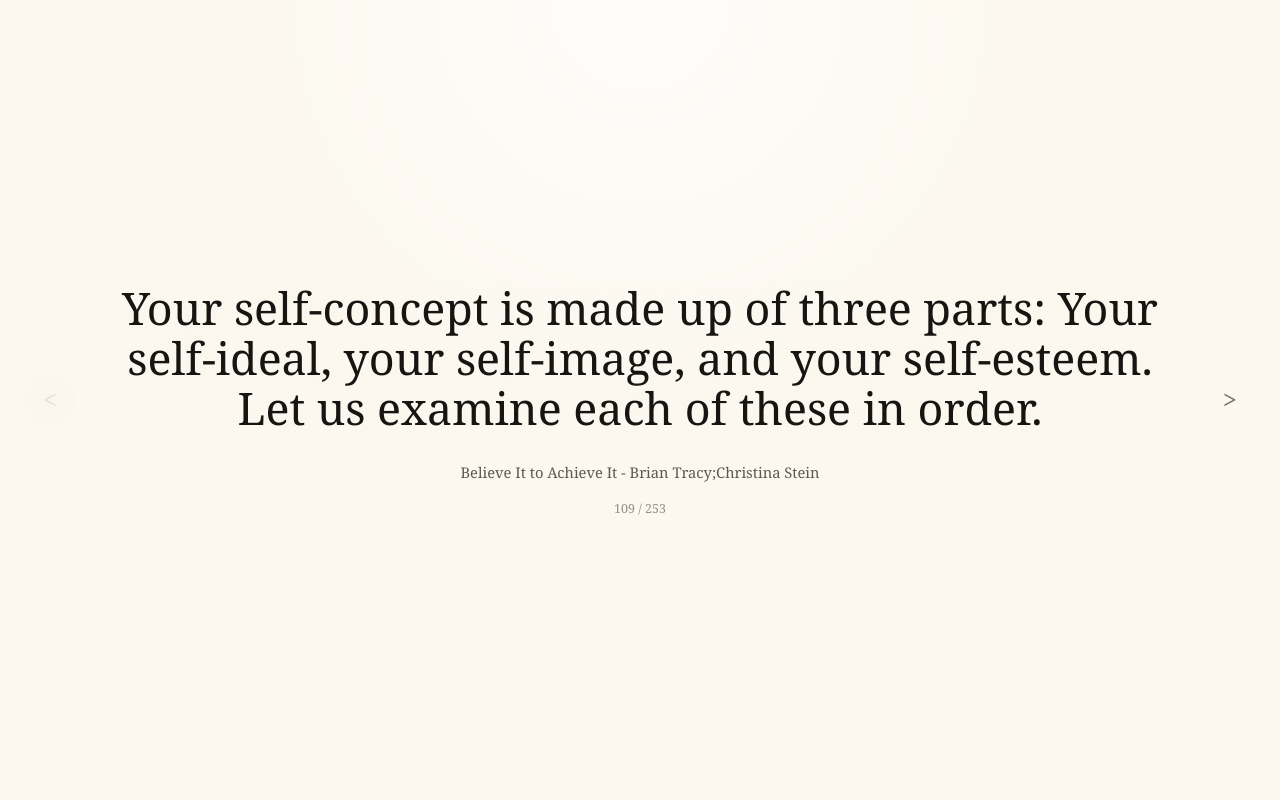
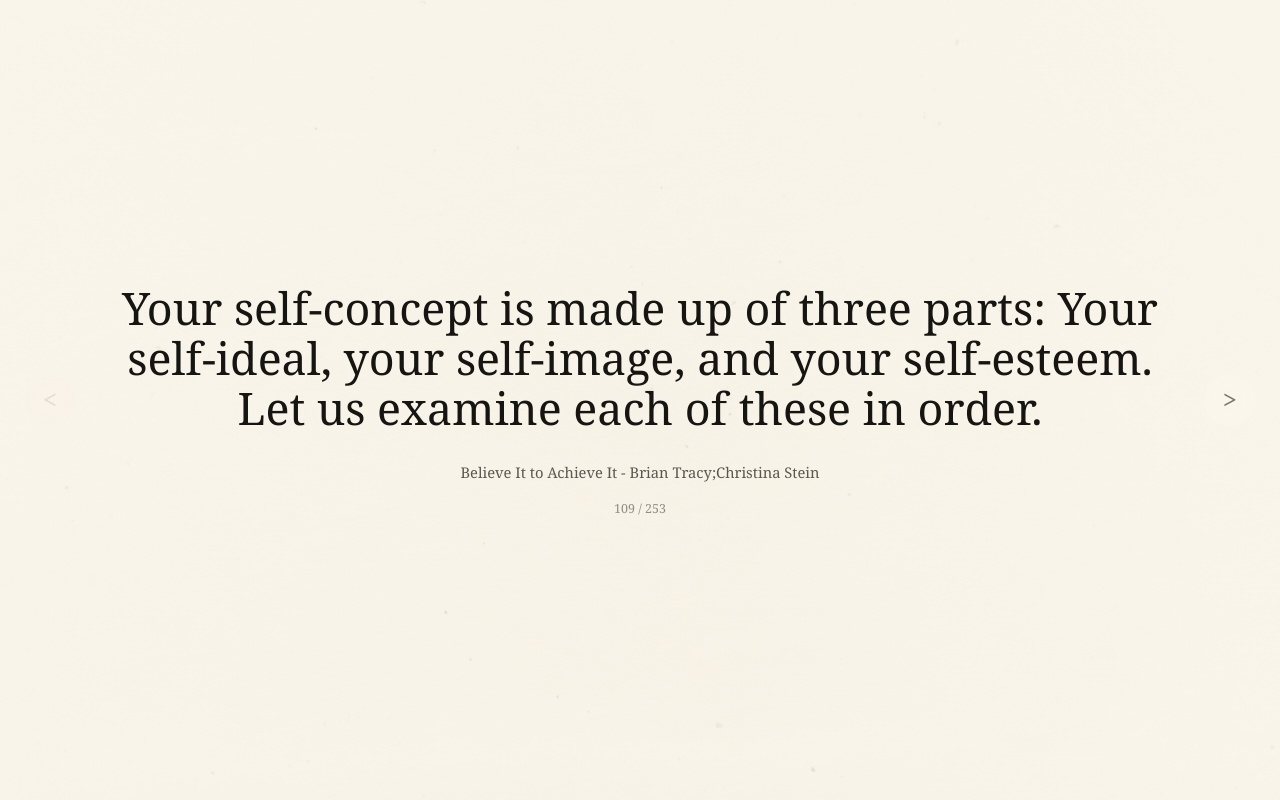
Before and after one commit to avollrath/supernote-quote, a React (Vite) app: page / in a window 1280 px wide. Built offline with nearby package versions, Linux system fonts and the light colour scheme; a web font is replaced by a local one.

Commit message:
Fix remaining quote spacing and background rendering

```diff
--- a/src/App.css
+++ b/src/App.css
@@ -3,35 +3,20 @@
   position: relative;
   min-height: 100svh;
   overflow: hidden;
+  background-image:
+    linear-gradient(rgba(252, 248, 239, 0.76), rgba(252, 248, 239, 0.68)),
+    radial-gradient(circle at 50% 50%, rgba(252, 248, 239, 0.45), rgba(252, 248, 239, 0.78)),
+    var(--background-image-url);
+  background-size: cover, cover, cover;
+  background-position: center, center, center;
+  background-repeat: no-repeat;
+  background-attachment: fixed;
 }
 
 .quote-app {
   display: grid;
   place-items: center;
   padding: 4rem 6rem;
-}
-
-.quote-app::before,
-.admin-app::before {
-  content: '';
-  position: fixed;
-  inset: 0;
-  z-index: -2;
-  background-image: var(--background-image-url);
-  background-size: cover;
-  background-position: center;
-  background-repeat: no-repeat;
-}
-
-.quote-app::after,
-.admin-app::after {
-  content: '';
-  position: fixed;
-  inset: 0;
-  z-index: -1;
-  background:
-    linear-gradient(rgba(252, 248, 239, 0.76), rgba(252, 248, 239, 0.68)),
-    radial-gradient(circle at 50% 50%, rgba(252, 248, 239, 0.45), rgba(252, 248, 239, 0.78));
 }
 
 .quote-stage {
@@ -178,8 +163,14 @@
   color: #161512;
 }
 
-.admin-app::after {
-  background: rgba(252, 248, 239, 0.92);
+.admin-app {
+  background-image:
+    linear-gradient(rgba(252, 248, 239, 0.92), rgba(252, 248, 239, 0.92)),
+    var(--background-image-url);
+  background-size: cover, cover;
+  background-position: center, center;
+  background-repeat: no-repeat;
+  background-attachment: fixed;
 }
 
 .admin-header,
```
Also changed, not shown: scripts/parse-supernote-quotes.ts (+31 -0 lines), src/data/quotes.json.
